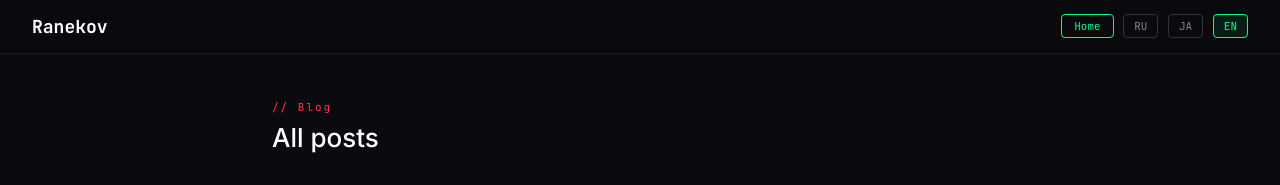
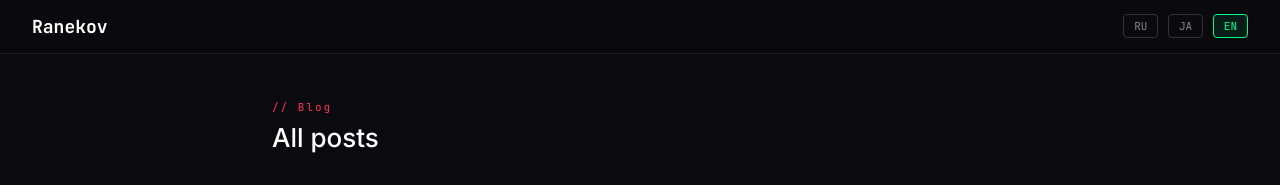
Before and after one commit to ranekov/ranekov.github.io, a Jekyll site: the page built from blog/index.html, in a window 1280 px wide. Shown: the top 185 px of the page. Built offline with Jekyll 4.4.1, drawn with Linux system fonts in a browser that asks for light colours.

Commit message:
Remove home button from navigation
Removed home button from navigation and language options.

```diff
--- a/blog/index.html
+++ b/blog/index.html
@@ -32,8 +32,6 @@ permalink: /blog/
   nav { display: flex; align-items: center; justify-content: space-between; padding: 0.9rem 2rem; border-bottom: 1px solid #1a1a2e; background: rgba(10,10,15,0.97); position: fixed; top: 0; left: 0; right: 0; z-index: 100; }
   .nav-logo { font-family: 'JetBrains Mono', monospace; font-size: 18px; font-weight: 700; color: #ffffff; text-decoration: none; }
   .nav-links { display: flex; align-items: center; gap: 0.6rem; }
-  .home-btn { background: none; border: 1px solid #00ff88; color: #00ff88; padding: 4px 12px; border-radius: 4px; font-family: 'JetBrains Mono', monospace; font-size: 11px; cursor: pointer; text-decoration: none; transition: all 0.2s; }
-  .home-btn:hover { background: rgba(0,255,136,0.08); }
   .lang-btn { background: none; border: 1px solid #333; color: #888; padding: 4px 10px; border-radius: 4px; font-family: 'JetBrains Mono', monospace; font-size: 11px; cursor: pointer; transition: all 0.2s; }
   .lang-btn.active, .lang-btn:hover { border-color: #00ff88; color: #00ff88; background: rgba(0,255,136,0.08); }
   main { max-width: 800px; margin: 0 auto; padding: 3rem 2rem; }
@@ -62,7 +60,6 @@ permalink: /blog/
 <nav>
   <a class="nav-logo" href="/">Ranekov</a>
   <div class="nav-links">
-    <a class="home-btn" href="/" id="home-btn">Home</a>
     <button class="lang-btn" onclick="setLang('ru')">RU</button>
     <button class="lang-btn" onclick="setLang('ja')">JA</button>
     <button class="lang-btn active" onclick="setLang('en')">EN</button>
@@ -98,7 +94,6 @@ const C = {
     noResults: '該当する投稿がありません',
   },
   en: {
-    home: 'Home',
     pageLabel: '// Blog',
     pageTitle: 'All posts',
     empty: 'No posts yet',
@@ -138,7 +132,6 @@ function setLang(lang) {
   localStorage.setItem('lang', lang);
   document.documentElement.lang = lang;
   document.title = d.pageTitle + ' — Ranekov';
-  document.getElementById('home-btn').textContent = d.home;
   document.getElementById('page-label').textContent = d.pageLabel;
   document.getElementById('page-title').textContent = d.pageTitle;
   document.getElementById('search-input').placeholder = d.searchPlaceholder;
```
Also changed, not shown: other parts of blog/index.html (+0 -2 lines).
